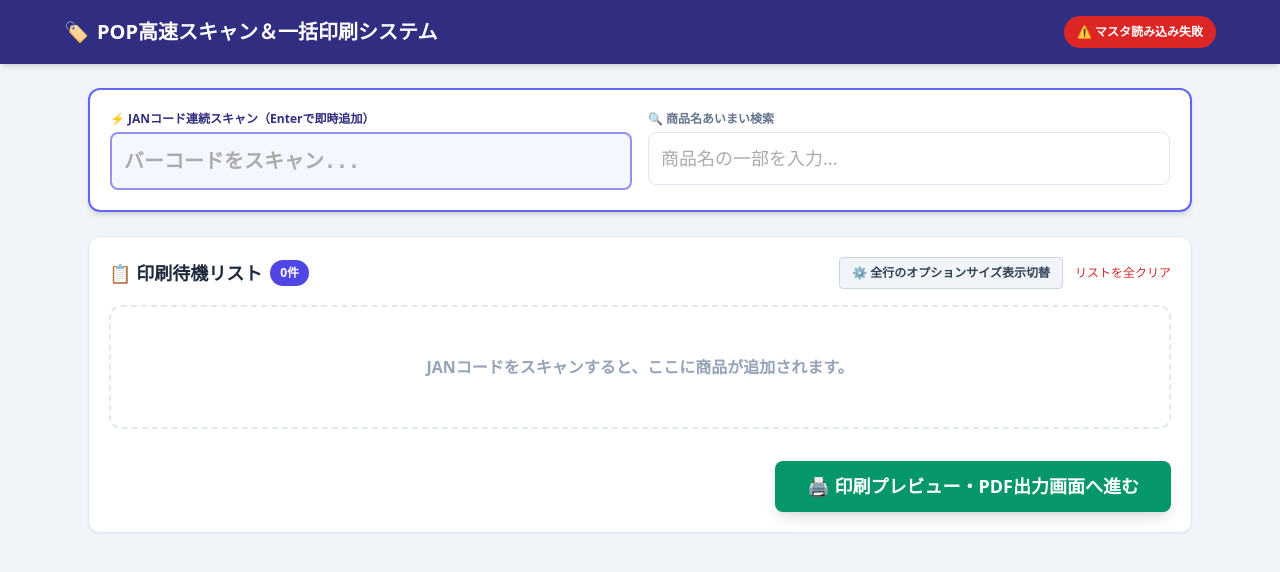
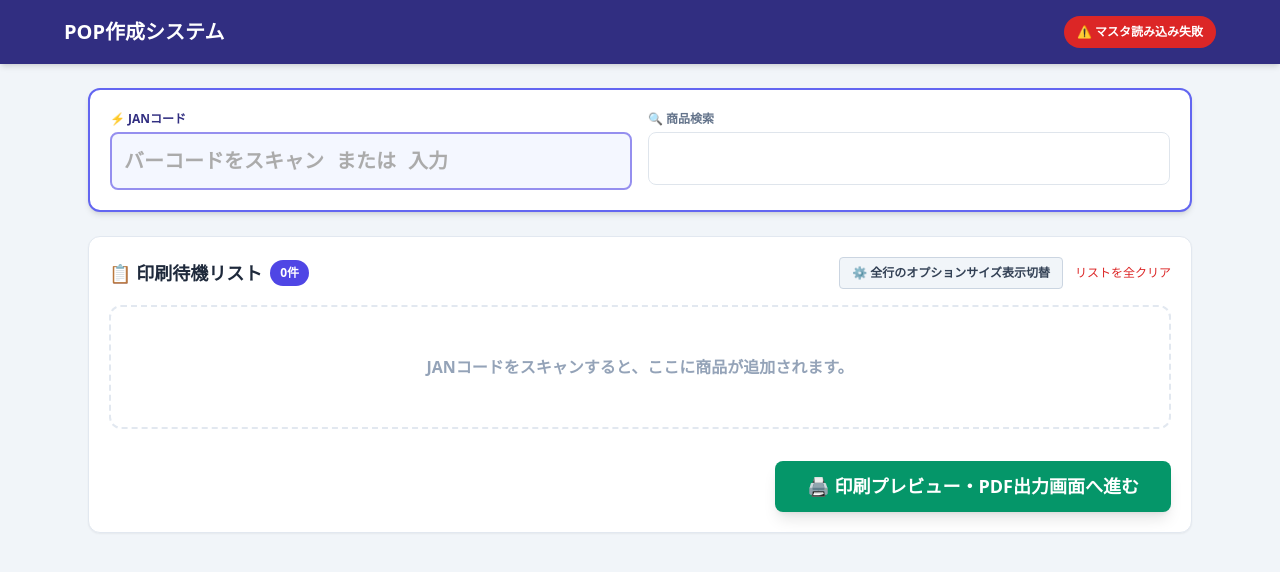
Before and after one commit to tana31/pop-system, a website with bundled scripts: page public/index.html in a window 1280 px wide. Built offline with nearby package versions, Linux system fonts and the light colour scheme; files whose address does not match are found by name.

Commit message:
微調整

```diff
--- a/public/css/app.css
+++ b/public/css/app.css
@@ -39,7 +39,7 @@
 *, *::before, *::after { box-sizing: border-box; }
 body {
   margin: 0;
-  font-family: system-ui, -apple-system, "Segoe UI", "Hiragino Kaku Gothic ProN", Meiryo, sans-serif;
+  font-family: system-ui, -apple-system, "Segoe UI", "Hiragino Kaku Gothic ProN", "メイリオ", sans-serif;
   line-height: 1.5;
 }
 h1, h2, h3, p { margin: 0; }
--- a/public/index.html
+++ b/public/index.html
@@ -3,7 +3,7 @@
 <head>
   <meta charset="UTF-8">
   <meta name="viewport" content="width=device-width, initial-scale=1.0">
-  <title>POP作成システム - 高速連続スキャン</title>
+  <title>POP作成システム</title>
 
   <link rel="stylesheet" href="css/app.css">
 
@@ -14,7 +14,7 @@
 
   <header class="app-header">
     <div class="header-inner">
-      <h1 class="app-title"><span>🏷️</span> POP高速スキャン＆一括印刷システム</h1>
+      <h1 class="app-title">POP作成システム</h1>
       <div id="masterStatus" class="status-badge status-badge--loading">
         <span class="spin">⏳</span> マスタ読み込み中...
       </div>
@@ -27,13 +27,13 @@
     <section class="panel panel--primary">
       <div class="input-grid">
         <div>
-          <label class="field-label field-label--primary" for="janInput">⚡ JANコード連続スキャン（Enterで即時追加）</label>
-          <input type="text" id="janInput" class="jan-input" placeholder="バーコードをスキャン..." autocomplete="off" disabled>
+          <label class="field-label field-label--primary" for="janInput">⚡ JANコード</label>
+          <input type="text" id="janInput" class="jan-input" placeholder="バーコードをスキャン または 入力" autocomplete="off" disabled>
         </div>
 
         <div class="search-box">
-          <label class="field-label" for="searchNameInput">🔍 商品名あいまい検索</label>
-          <input type="text" id="searchNameInput" class="search-input" placeholder="商品名の一部を入力..." autocomplete="off" disabled>
+          <label class="field-label" for="searchNameInput">🔍 商品検索</label>
+          <input type="text" id="searchNameInput" class="search-input" placeholder="" autocomplete="off" disabled>
           <div id="searchSuggestions" class="suggestions hidden"></div>
         </div>
       </div>
```
Also changed, not shown: public/preview.html (+5 -5 lines).
